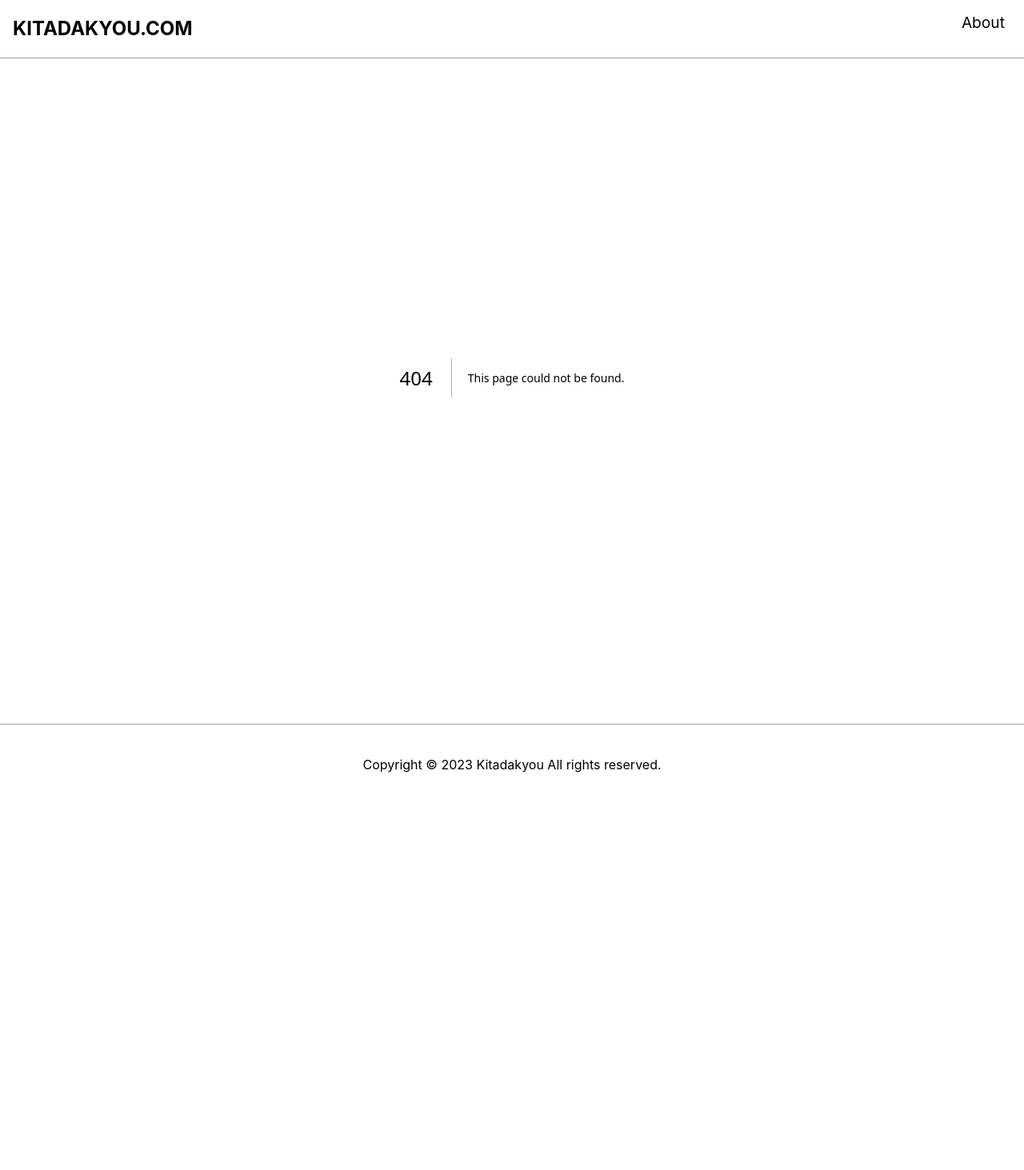
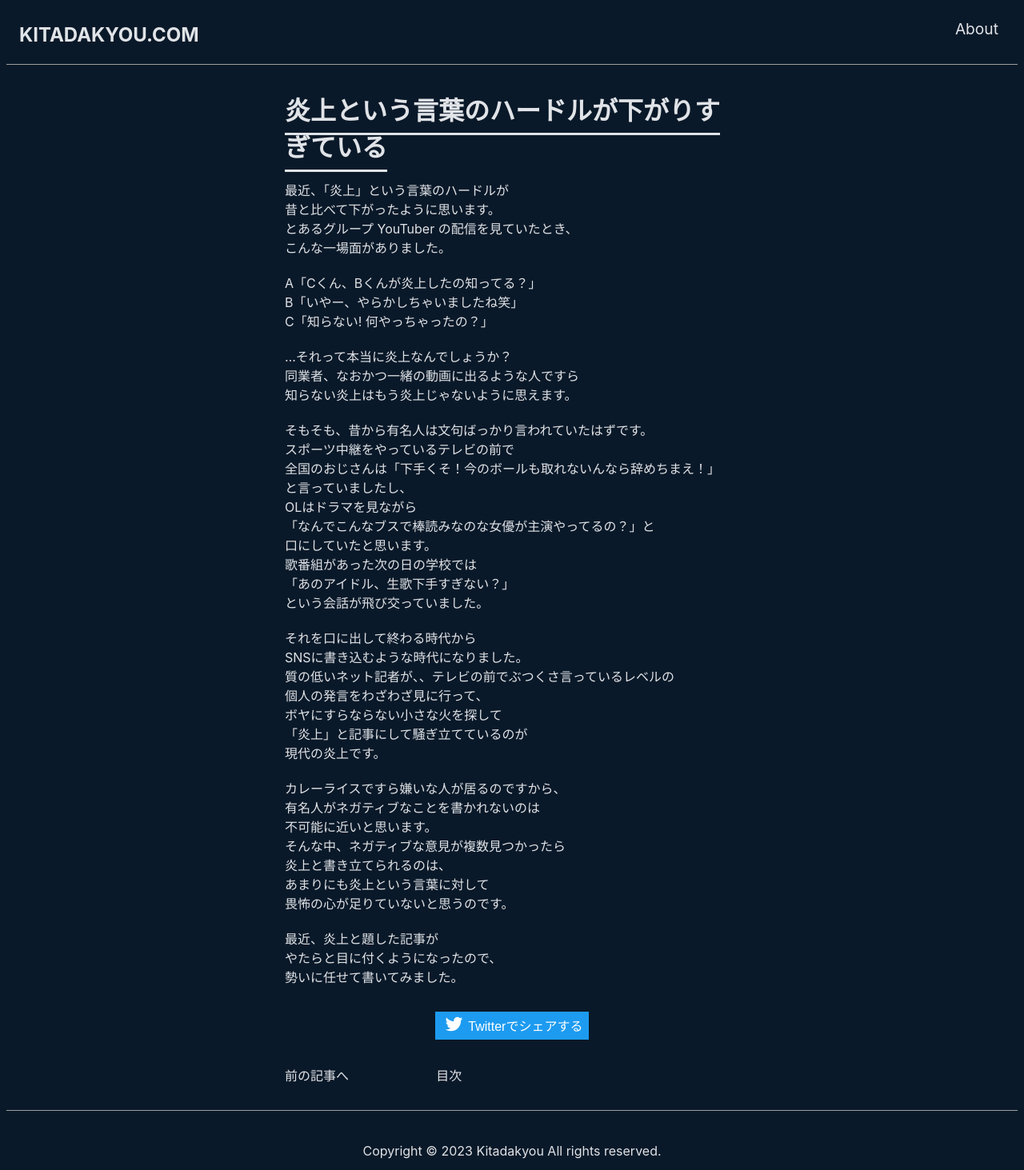
Before and after one commit to kitadakyou/kitadakyou.com, a Next.js app: page /blog/my-blow-up-theory in a window 1280 px wide. Before the commit this address had no page. Shown: the top 1463 px of the page at 80% size. Before the commit the page ends 1040 px from the top, so only its background shows below. Built offline with nearby package versions, Linux system fonts and the light colour scheme.

Commit message:
新しく記事を書いた

```diff
--- a/src/components/contentsTable.tsx
+++ b/src/components/contentsTable.tsx
@@ -11,7 +11,7 @@ export default function ContentsTable () {
   const genreToJp = (genreName: string) => {
     switch (genreName) {
       case 'blog':
-        return 'ブログ'
+        return '雑記'
       case 'novel':
         return '小説'
       case 'music':
--- a/src/libs/contents.ts
+++ b/src/libs/contents.ts
@@ -6,10 +6,16 @@ type ContentApi = {
 }
 
 export const contents: ContentApi[] = [
+//  {
+//    path: '/blog/i-want-netflix-real-store',
+//    title: 'Netflixの実店舗が欲しい',
+//    date: new Date('2023-2-10').toLocaleDateString('ja-JP'),
+//    genre: 'blog'
+//  },
   {
-    path: '/blog/digital-go-jp-uses-nextjs',
-    title: 'デジタル庁がNuxt.jsからNext.jsに乗り替えている件について',
-    date: new Date('2023-2-8').toLocaleDateString('ja-JP'),
+    path: '/blog/my-blow-up-theory',
+    title: '炎上という言葉のハードルが下がりすぎている',
+    date: new Date('2023-2-28').toLocaleDateString('ja-JP'),
     genre: 'blog'
   },
   {
--- a/src/pages/_app.tsx
+++ b/src/pages/_app.tsx
@@ -14,7 +14,6 @@ export default function App ({ Component, pageProps }: AppProps) {
       <meta property="og:type" content="article" />
       <meta property="og:site_name" content="KITADAKYOU.COM" />
       <meta property="og:description" content="プログラマー兼社長である北田共が本職とは関係のない記事や物語、音楽などを発信するサイトです。" />
-      <meta property="og:image" content="https://kitadakyou.com/img/og-image-default.png" />
       <meta name="twitter:card" content="summary" />
     </Head>
       <MyHeader />
--- /dev/null
+++ b/src/pages/blog/my-blow-up-theory.mdx
@@ -0,0 +1,49 @@
+import LayoutContent from '../../components/layoutContent'
+
+# 炎上という言葉のハードルが下がりすぎている
+
+最近、「炎上」という言葉のハードルが
+昔と比べて下がったように思います。
+とあるグループ YouTuber の配信を見ていたとき、
+こんな一場面がありました。
+
+A「Cくん、Bくんが炎上したの知ってる？」
+B「いやー、やらかしちゃいましたね笑」
+C「知らない! 何やっちゃったの？」
+
+…それって本当に炎上なんでしょうか？
+同業者、なおかつ一緒の動画に出るような人ですら
+知らない炎上はもう炎上じゃないように思えます。
+
+そもそも、昔から有名人は文句ばっかり言われていたはずです。
+スポーツ中継をやっているテレビの前で
+全国のおじさんは「下手くそ！今のボールも取れないんなら辞めちまえ！」
+と言っていましたし、
+OLはドラマを見ながら
+「なんでこんなブスで棒読みなのな女優が主演やってるの？」と
+口にしていたと思います。
+歌番組があった次の日の学校では
+「あのアイドル、生歌下手すぎない？」
+という会話が飛び交っていました。
+
+それを口に出して終わる時代から
+SNSに書き込むような時代になりました。
+質の低いネット記者が、、テレビの前でぶつくさ言っているレベルの
+個人の発言をわざわざ見に行って、
+ボヤにすらならない小さな火を探して
+「炎上」と記事にして騒ぎ立てているのが
+現代の炎上です。
+
+カレーライスですら嫌いな人が居るのですから、
+有名人がネガティブなことを書かれないのは
+不可能に近いと思います。
+そんな中、ネガティブな意見が複数見つかったら
+炎上と書き立てられるのは、
+あまりにも炎上という言葉に対して
+畏怖の心が足りていないと思うのです。
+
+最近、炎上と題した記事が
+やたらと目に付くようになったので、
+勢いに任せて書いてみました。
+
+export default ({children}) => <LayoutContent title='炎上という言葉のハードルが下がりすぎている' path='my-blow-up-theory'>{children}</LayoutContent>
```
